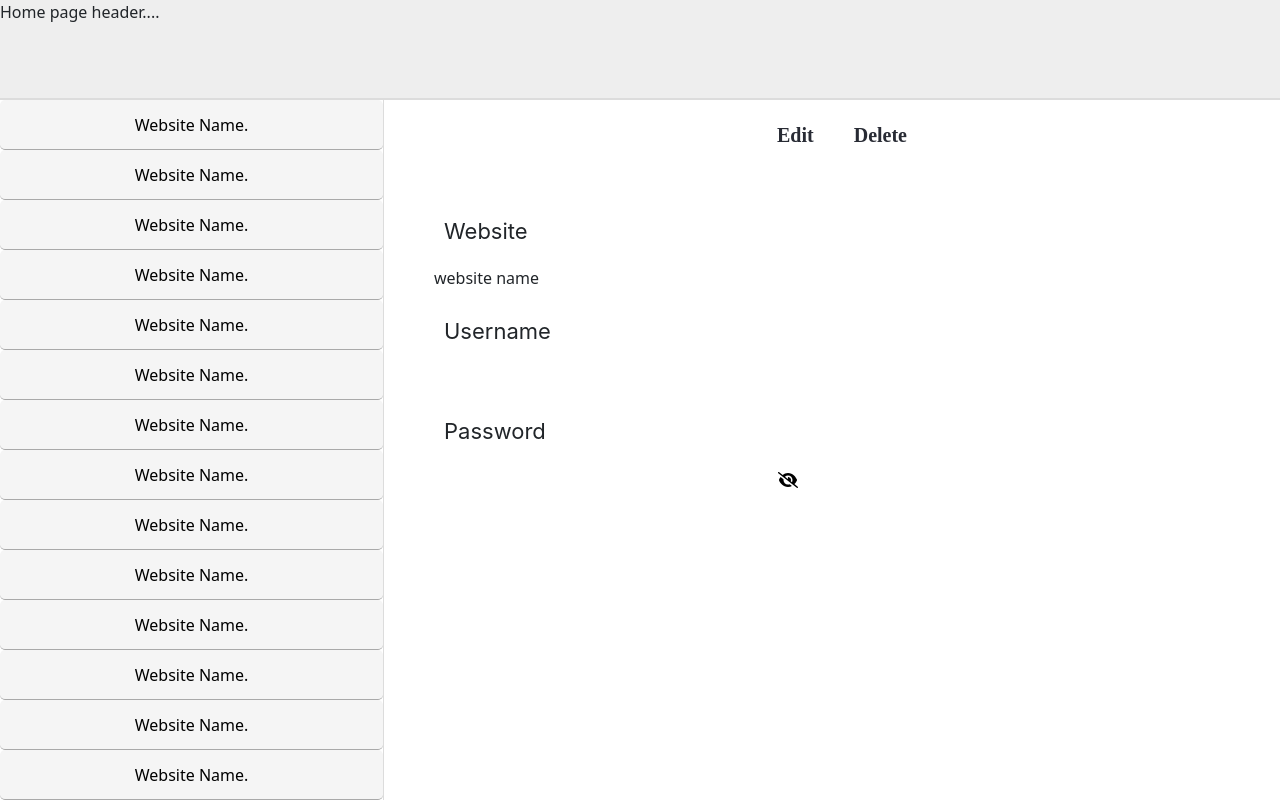
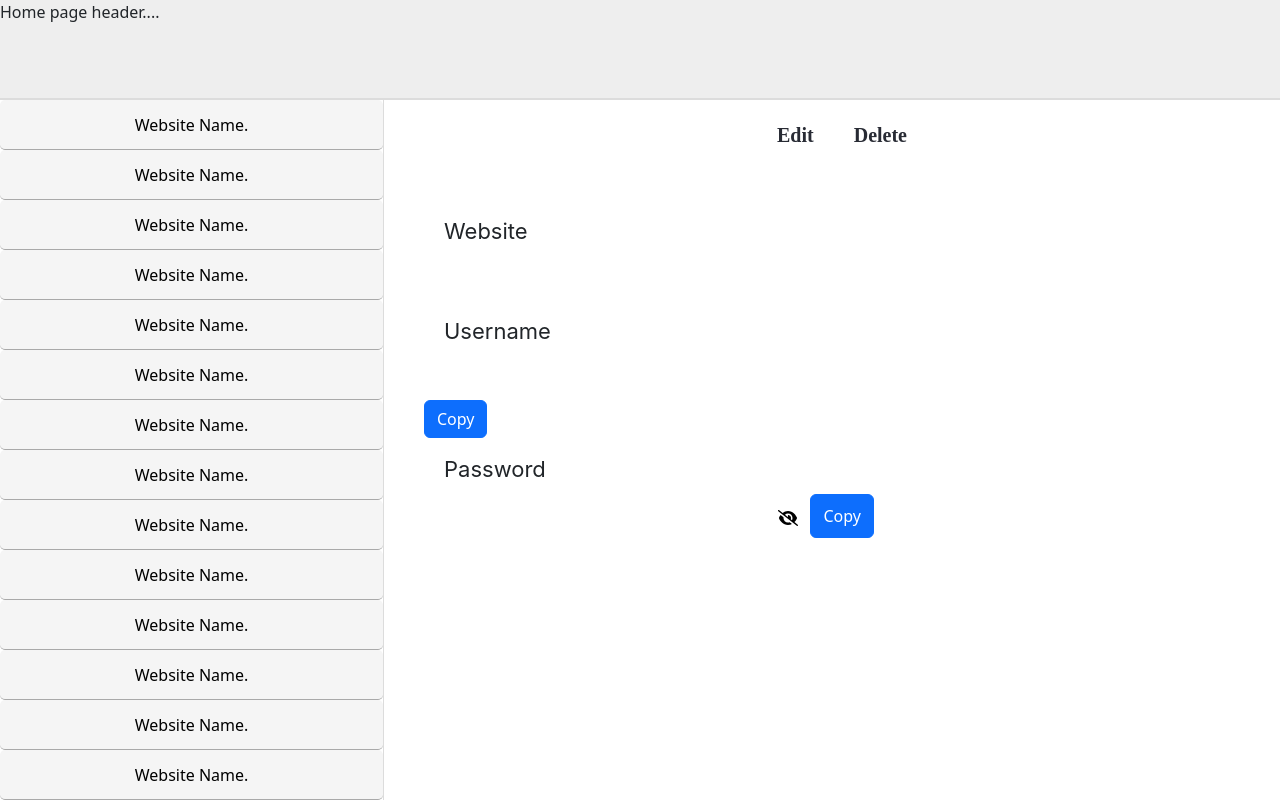
Before and after one commit to Bree-codes/PasswordManager, a React (Create React App) app in the folder passwordmanager/: page /home/view/passwords in a window 1280 px wide. Shown: the top 800 px of the page. Built offline with nearby package versions, Linux system fonts and the light colour scheme; sample sign-in values are in the browser's storage.

Commit message:
Commit message >>>>> designed the edit changes <<<<<

```diff
--- a/passwordmanager/src/Pages/Components/PasswordView.jsx
+++ b/passwordmanager/src/Pages/Components/PasswordView.jsx
@@ -1,4 +1,4 @@
-import {Button, Form, Image} from "react-bootstrap";
+import {Button, ButtonToolbar, Form, Image} from "react-bootstrap";
 import "./../styling/HomePage.css"
 import eyeSlash from "./../pics/eye-slash-solid.svg"
 import eye from "./../pics/eye-solid.svg"
@@ -10,6 +10,7 @@ const PasswordView = ({websiteName, username, password, setUsername, setPassword
     const [doEdit, setDoEdit] = useState(true);
     const [editUsername, setEditUsername] = useState("Username");
     const [editPassword, setEditPassword] = useState("Password");
+    const [saveChanges, setSaveChanges] = useState("save-changes-hide");
 
 
     useEffect(() => {
@@ -24,29 +25,37 @@ const PasswordView = ({websiteName, username, password, setUsername, setPassword
         if(!doEdit){
             setEditUsername("Username-edit");
             setEditPassword("Password-edit");
+            setSaveChanges("save-changes")
         }else {
             setEditUsername("Username");
             setEditPassword("Password");
+            setSaveChanges("save-changes-hide");
         }
     }, [doEdit]);
 
 
     return (<div className={"password-view"}>
-                    <div className={"edit-delete"}>
-
+                <div className={"edit-delete"}>
                         <Button onClick={() =>setDoEdit (false)} id={"edit"}>Edit</Button>
                         <Button id={"delete"}>Delete</Button>
-                    </div>
+                </div>
                 <Form className={"details-view-form"}>
                     <Form.Group>
                         <Form.Label className={"website-name"} htmlFor={"website-name"}>Website</Form.Label>
-                        <Form.Control id="website-name" type={"text"} disabled={true} value={"website name"} />
+                        <Form.Control id="website-name" type={"text"} disabled={true} value={websiteName} />
                     </Form.Group>
 
                     <Form.Group>
                         <Form.Label className={"username"} htmlFor={"Username"}>Username</Form.Label>
-                        <Form.Control id={editUsername} type={"text"} disabled={doEdit} value={username}
-                        onChange={(e) => setUsername(e.target.value)} />
+
+                        <div className={"username-copy"}>
+                            <Form.Control id={editUsername} type={"text"} disabled={doEdit} value={username}
+                            onChange={(e) => setUsername(e.target.value)} />
+
+                            <Button id={"password-copy"}>Copy</Button>
+
+                        </div>
+
                     </Form.Group>
 
                     <Form.Group>
@@ -61,9 +70,16 @@ const PasswordView = ({websiteName, username, password, setUsername, setPassword
                             <Button onClick={() => setSee(true)}
                                     id={"view"}><Image src={eyeSlash} width={20} height={20} /></Button>}
 
+                            <Button id={"password-copy"}>Copy</Button>
+
                         </div>
                     </Form.Group>
                 </Form>
+                <div className={saveChanges}>
+                    <Button id={"save-changes"}>Save Changes</Button>
+                    <Button id={"cancel"} onClick={() => setDoEdit(true)}>Cancel</Button>
+                </div>
+
             </div>);
 }
 
--- a/passwordmanager/src/Pages/styling/HomePage.css
+++ b/passwordmanager/src/Pages/styling/HomePage.css
@@ -100,3 +100,21 @@
     display: flex;
     justify-content: center;
 }
+
+.save-changes {
+    display: flex;
+    gap: 30px;
+    margin-top: 20px;
+    justify-content: center;
+}
+
+.save-changes-hide {
+    display: none;
+    gap: 30px;
+    margin-top: 20px;
+    justify-content: center;
+}
+
+.username-copy {
+
+}
```
